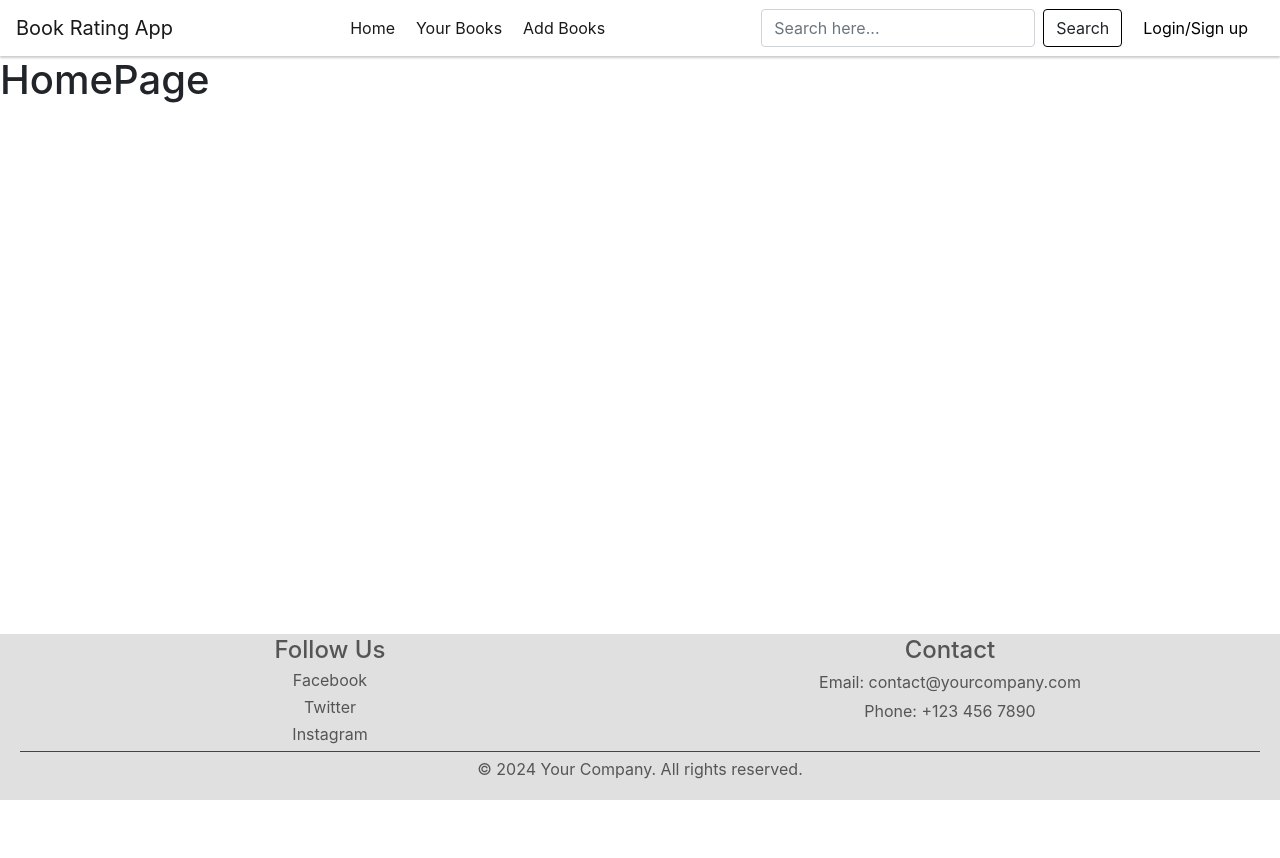
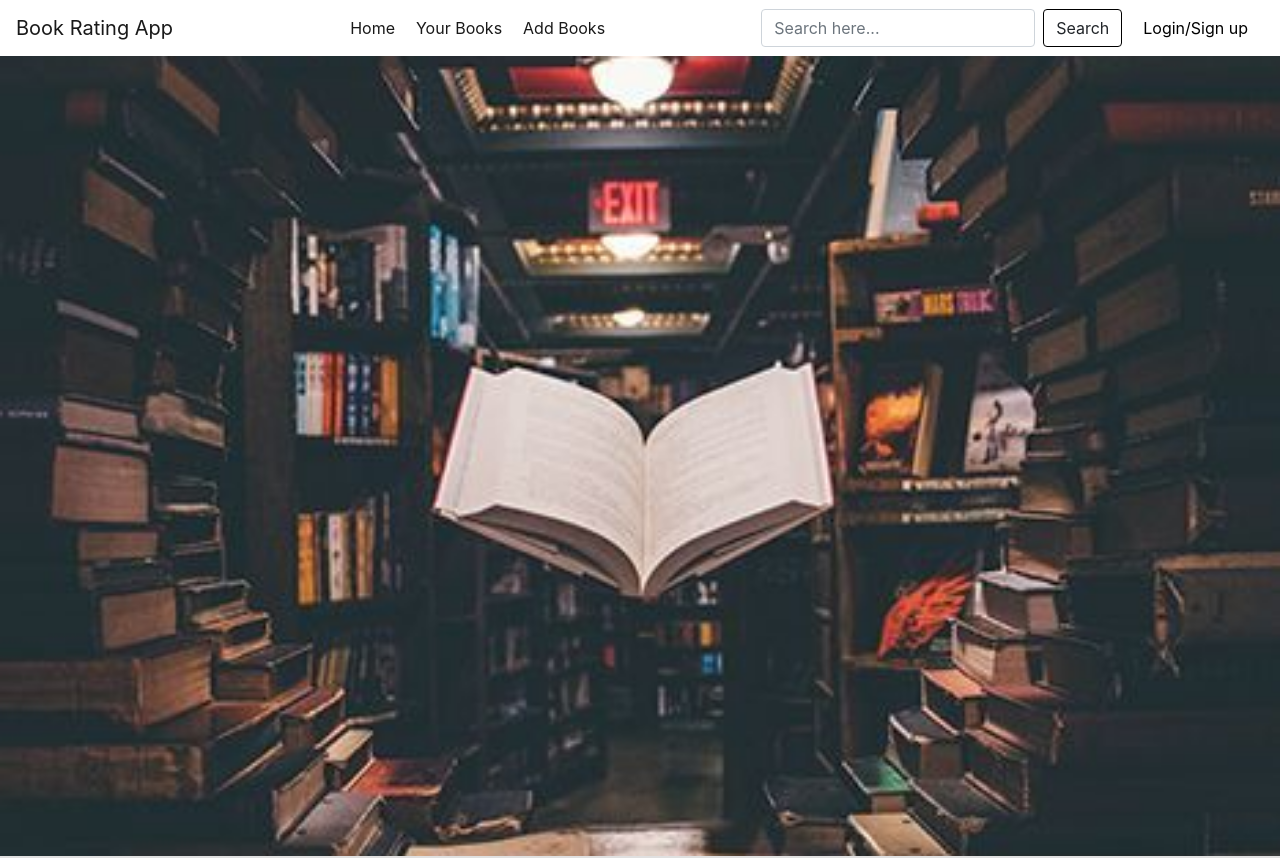
Before and after one commit to angulardevelopment/book-rating-app-assignment, a React (Create React App) app in the folder client/: page / in a window 1280 px wide. Shown: the top 858 px of the page. Before the commit the page ends 800 px from the top, so only its background shows below. Built offline with nearby package versions, Linux system fonts and the light colour scheme.

Commit message:
bckground of homepage fixed

```diff
--- /dev/null
+++ b/client/src/components/HomePage/Background.js
@@ -0,0 +1,7 @@
+import styles from "./Background.module.css";
+
+function Background() {
+  return <div className={styles["hero-image"]}></div>;
+}
+
+export default Background;
--- /dev/null
+++ b/client/src/components/HomePage/Background.module.css
@@ -0,0 +1,8 @@
+.hero-image {
+  background-image: url("../../../public/background.jpg"); /* The image used */
+  background-color: #cccccc; /* Used if the image is unavailable */
+  height: 100vh; /* You must set a specified height */
+  background-position: center; /* Center the image */
+  background-repeat: no-repeat; /* Do not repeat the image */
+  background-size: cover; /* Resize the background image to cover the entire container */
+}
--- a/client/src/components/HomePage/Bookslist.module.css
+++ b/client/src/components/HomePage/Bookslist.module.css
@@ -6,6 +6,14 @@
   overflow-y: scroll;
   grid-template-columns: 1fr 1fr 1fr;
   column-gap: 2rem;
+
+  background-image: linear-gradient(#cccccc9c, #cccccc),
+    url("../../../public/background.jpg"); /* The image used */
+  background-color: #cccccc; /* Used if the image is unavailable */
+  height: 100vh; /* You must set a specified height */
+  background-position: center; /* Center the image */
+  background-repeat: no-repeat; /* Do not repeat the image */
+  background-size: cover; /* Resize the background image to cover the entire container */
 }
 
 .books {
@@ -54,7 +62,7 @@
 
 .extra-info {
   display: flex;
-  margin: 1rem 0;
+  margin: 1rem 0 0 0;
   padding-left: 0.8rem;
   justify-content: space-between;
   font-size: 0.8rem;
--- a/client/src/components/HomePage/HomePage.js
+++ b/client/src/components/HomePage/HomePage.js
@@ -2,14 +2,10 @@ import React from "react";
 import "./home.css";
 import BooksList from "./BooksList";
 import { useBooks } from "../../contexts/BooksContext";
+import Background from "./Background";
 function HomePage() {
-  const { query } = useBooks;
-  return (
-    <div>
-      <h1>HomePage</h1>
-      <BooksList />
-    </div>
-  );
+  const { query } = useBooks();
+  return <div>{query?.length > 3 ? <BooksList /> : <Background />}</div>;
 }
 
 export default HomePage;
--- a/client/src/components/HomePage/home.css
+++ b/client/src/components/HomePage/home.css
@@ -1,11 +1,10 @@
 /* Add this to client/src/components/HomePage/home.css */
 .footer {
-    background-color: #E0E0E0;
+  background-color: #e0e0e0;
   color: #555555;
   padding: 2px 20px 3px;
-    position: fixed;
-    left: 0;
-    bottom: 0;
+  /* position: fixed; */
+
   width: 100%;
 }
 
--- a/client/src/components/NavBar/NavBar.js
+++ b/client/src/components/NavBar/NavBar.js
@@ -3,7 +3,7 @@ import styles from "./NavBar.module.css"; // Import CSS module
 import { useBooks } from "../../contexts/BooksContext";
 
 const NavBar = () => {
-  const { handleSearch, query } = useBooks();
+  const { handleSearch, query, handleSubmit } = useBooks();
   // State to toggle menu
 
   return (
@@ -42,7 +42,7 @@ const NavBar = () => {
               </a>
             </li>
           </ul>
-          <form className="form-inline my-2 my-lg-0">
+          <form className="form-inline my-2 my-lg-0" onSubmit={handleSubmit}>
             <input
               className="form-control mr-sm-2"
               type="search"
--- a/client/src/contexts/BooksContext.js
+++ b/client/src/contexts/BooksContext.js
@@ -65,7 +65,12 @@ function BooksProvider({ children }) {
   );
 
   function handleSearch(e) {
+    e.preventDefault();
     dispatch({ type: "query/typed", payload: e.target.value });
+  }
+
+  function handleSubmit(e) {
+    e.preventDefault();
   }
 
   return (
@@ -74,6 +79,7 @@ function BooksProvider({ children }) {
         books,
         query,
         handleSearch,
+        handleSubmit,
       }}
     >
       {children}
```
Also changed, not shown: client/public/background.jpg (added). Lines whose indentation alone changed are shown as unchanged.
